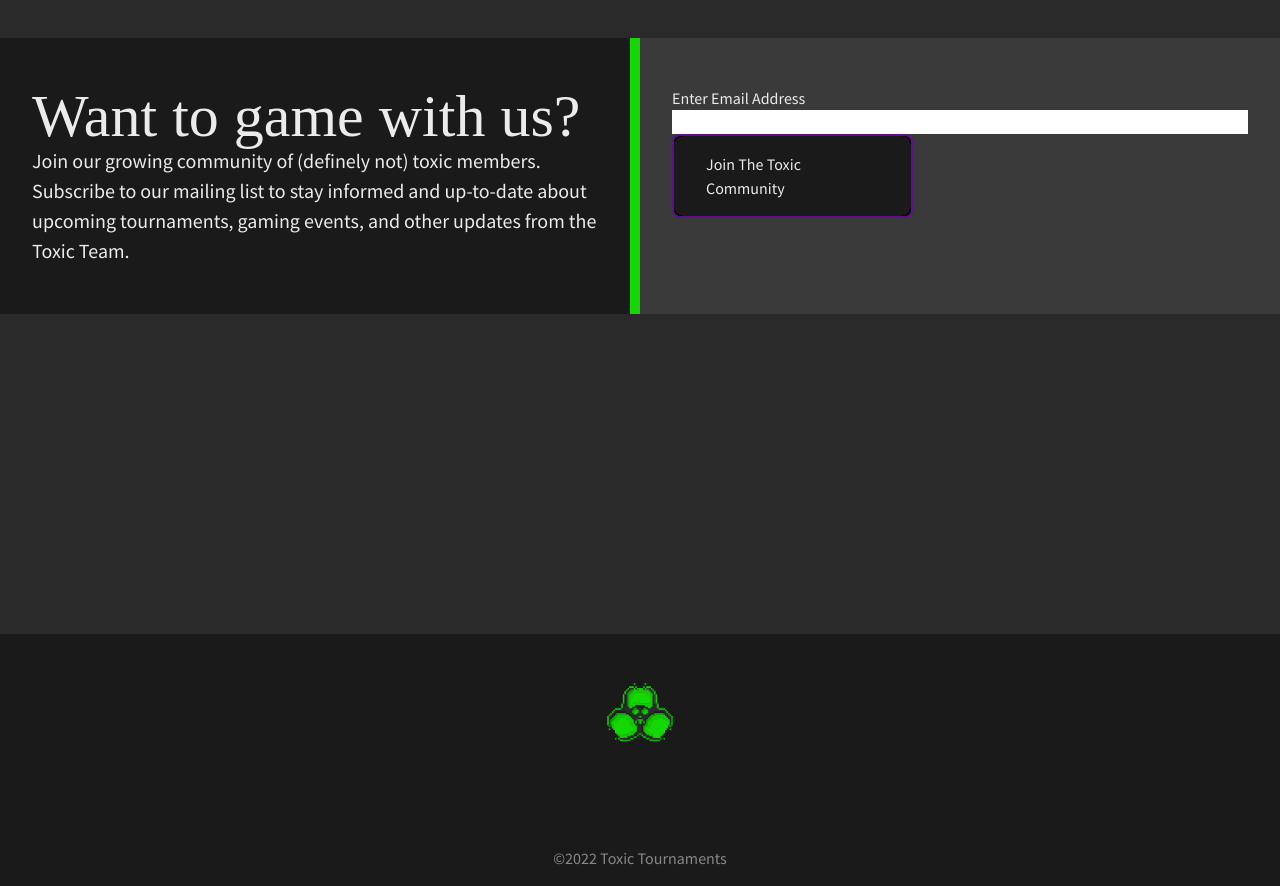
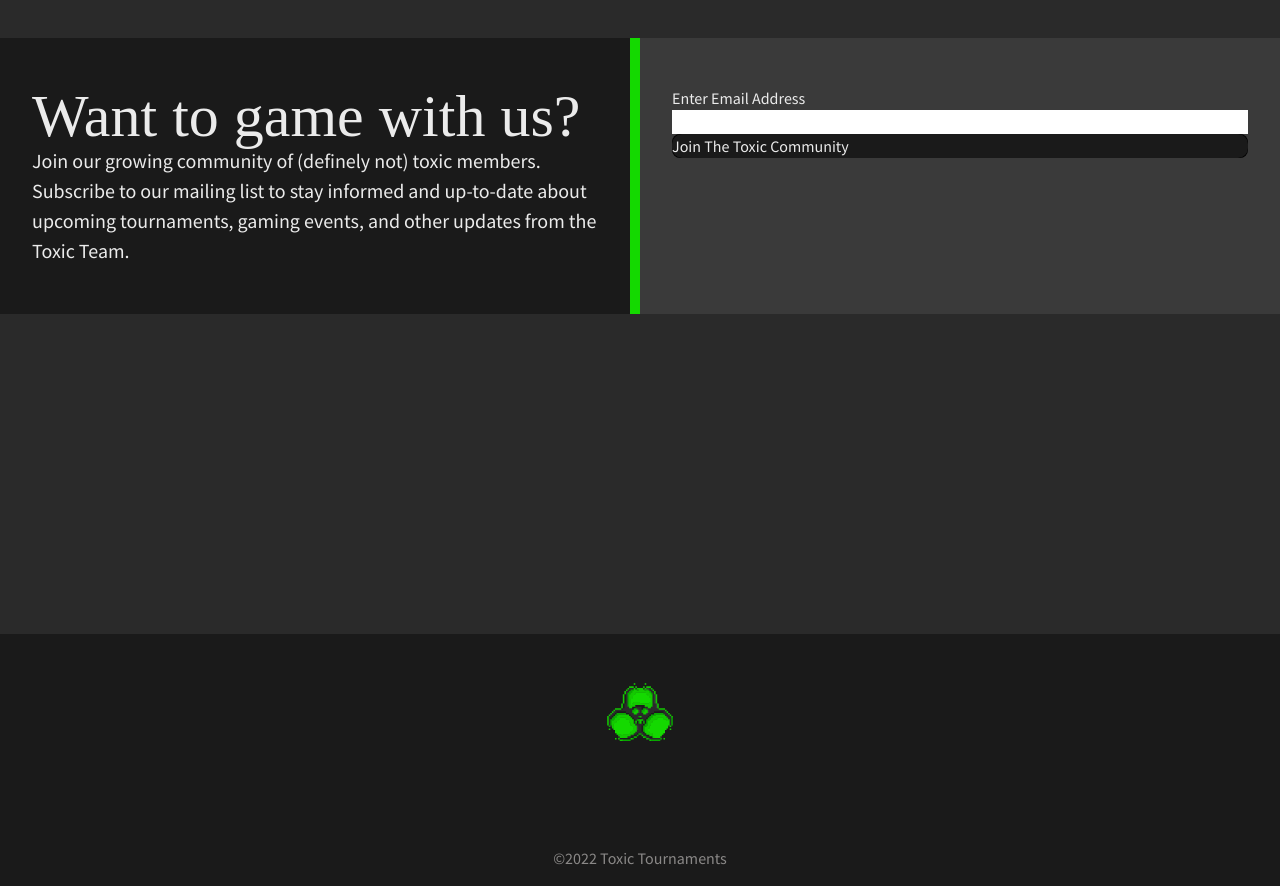
Before and after one commit to austinengelbrecht/toxictournaments, a Vue app: page /home in a window 1280 px wide. Shown: the part 1960-2846 px from the top of the page. Built offline with nearby package versions, Linux system fonts and the light colour scheme; some icons are missing; a web font is replaced by a local one.

Commit message:
Refactoring structure

```diff
--- a/src/assets/styles/partials/_cta-button.scss
+++ b/src/assets/styles/partials/_glow-on-hover.scss
@@ -1,20 +1,3 @@
-.cta-button {
-  position: relative;
-  padding: 1rem 2rem;
-  max-width: 30%;
-
-  border: 2px solid $poison-3;
-  border-radius: 8px;
-
-  background-color: $onyx-3;
-
-  &-text {
-    text-align: center;
-    margin: auto;
-    font-size: 1.15rem;
-  }
-}
-
 .glow-on-hover {
   background: #000;
   cursor: pointer;
@@ -51,10 +34,10 @@
   }
 
   &:active {
-    color: #000;
+    color: $black;
 
     &:after {
-      background: #3a3a3a;
+      background: $poison-3;
     }
   }
 
--- a/src/components/ContactForm/EmailForm.vue
+++ b/src/components/ContactForm/EmailForm.vue
@@ -10,7 +10,7 @@
       v-model="userEmail"
     />
 
-    <button type="submit" class="cta-button glow-on-hover">
+    <button type="submit" class="glow-on-hover">
       Join The Toxic Community
     </button>
   </form>
@@ -51,5 +51,5 @@
 </script>
 
 <style lang="scss" scoped>
-@import "../../assets/styles/partials/cta-button";
+@import "../../assets/styles/partials/glow-on-hover";
 </style>
```
